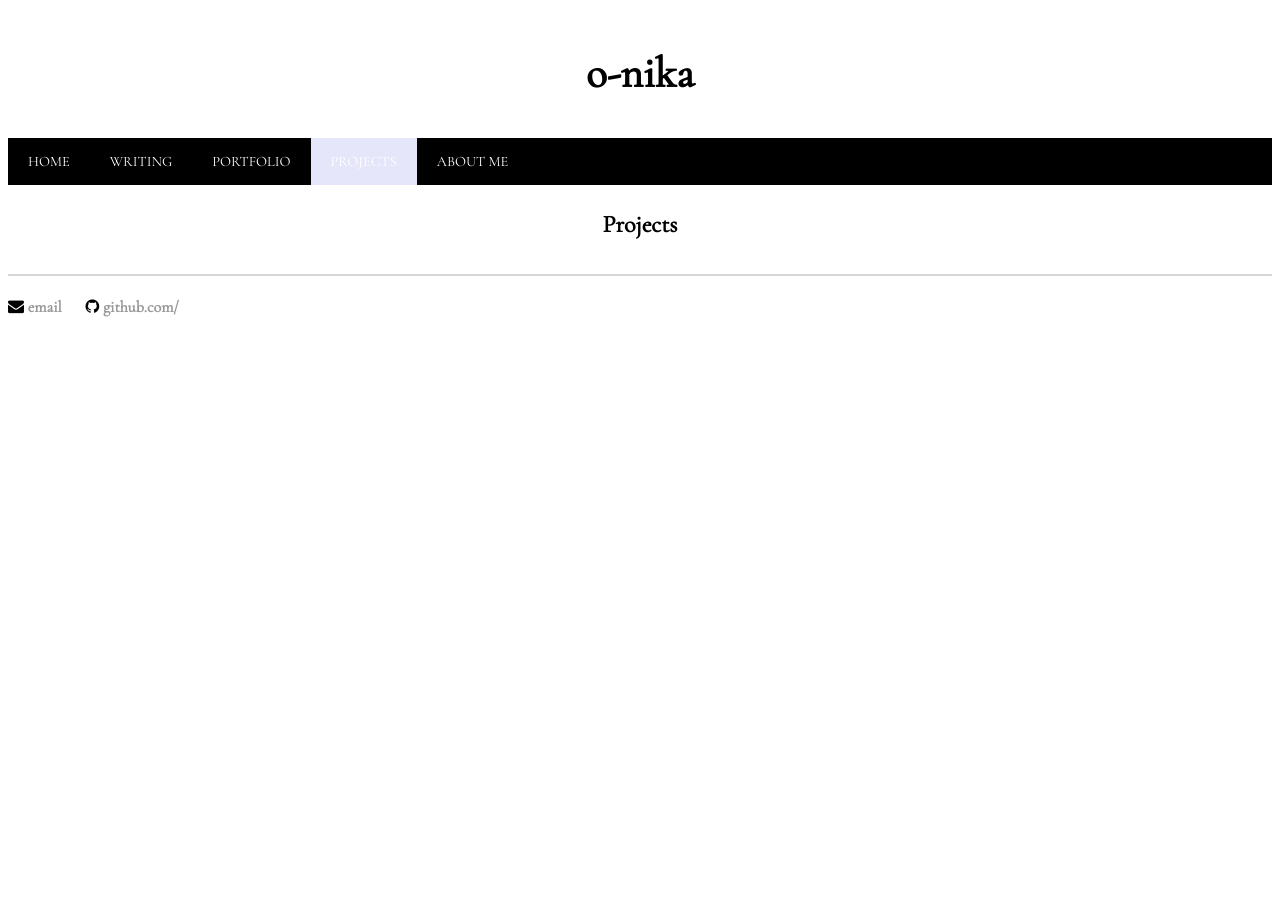
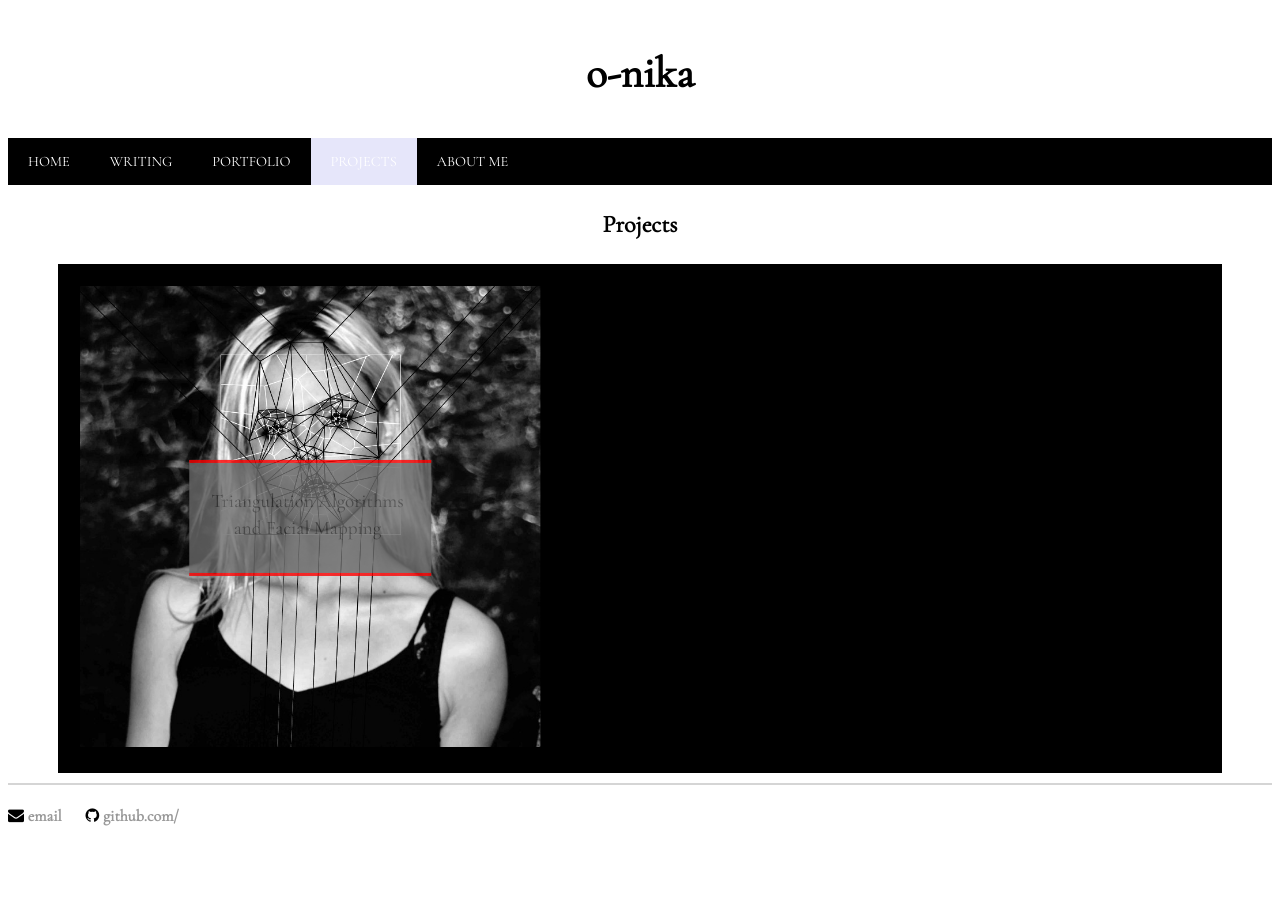
Before and after one commit to nikaroxanne/nikaroxanne.github.io, a Jekyll site: the page built from projects.html, in a window 1280 px wide. Built offline with Jekyll 4.4.1, drawn with Linux system fonts in a browser that asks for light colours; some web fonts are replaced.

Commit message:
adding new images, modifying projects landing page

```diff
--- a/projects.html
+++ b/projects.html
@@ -8,7 +8,7 @@
 <div class = "backgroundSection">
 	<div class = "row">
 		{% for image in site.static_files %}
-			{% if image.path contains 'images/163images/voronoi-fun1' %}
+			{% if image.path contains 'images/163images/triangulationImages/steiner8' %}
 				<div class = "project col-sm-5 col-m-5 col-5">
 					<img class = "imageLink" src="{{site.url}}/{{image.path}}" alt = "Snapchat Triangulations">
 					<div class = "hero-text">
@@ -25,7 +25,7 @@
 					</div>
 				</div>
 			{% endif %}
-			{% if image.path contains 'images/163images/voronoi-pink' %}
+			{% if image.path contains 'images/compArt/graph1' %}
 				<div class = "project col-sm-5 col-m-5 col-5">
 					<img class = "imageLink" src="{{site.url}}/{{image.path}}" alt = "Siri, Open Tinder">
 					<div class = "hero-text">
```
Also changed, not shown: 3 other files.
